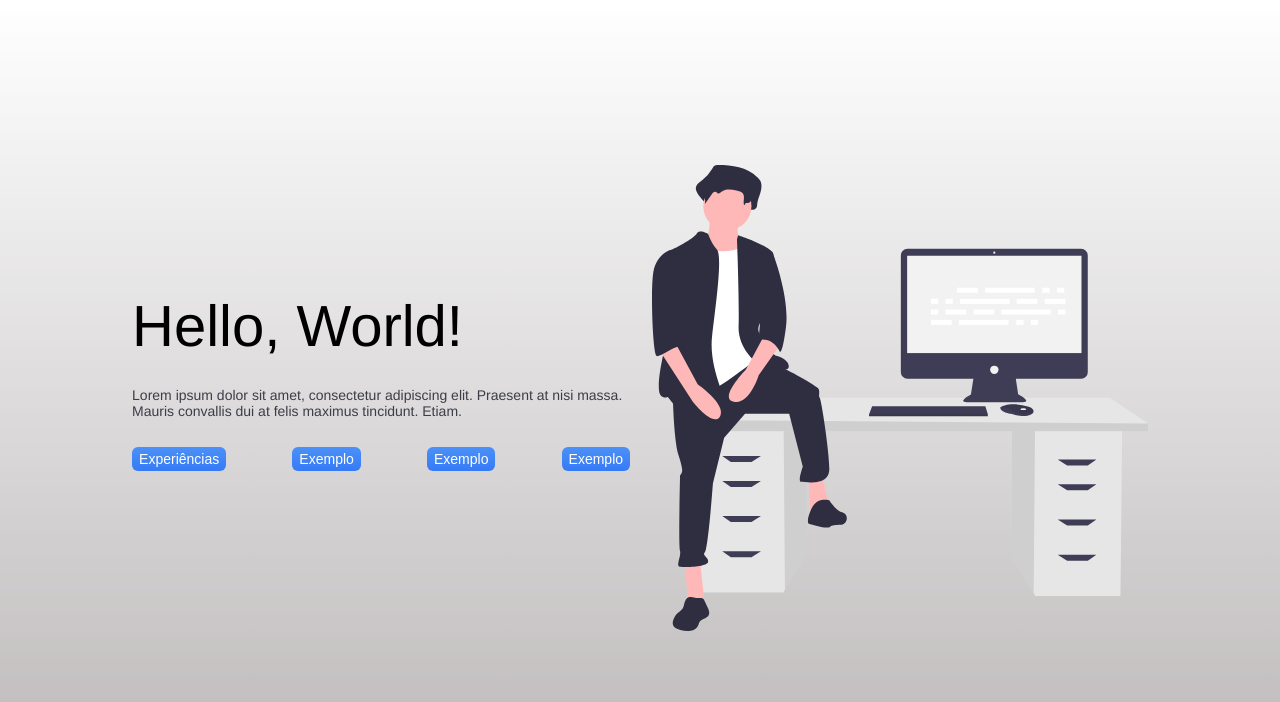
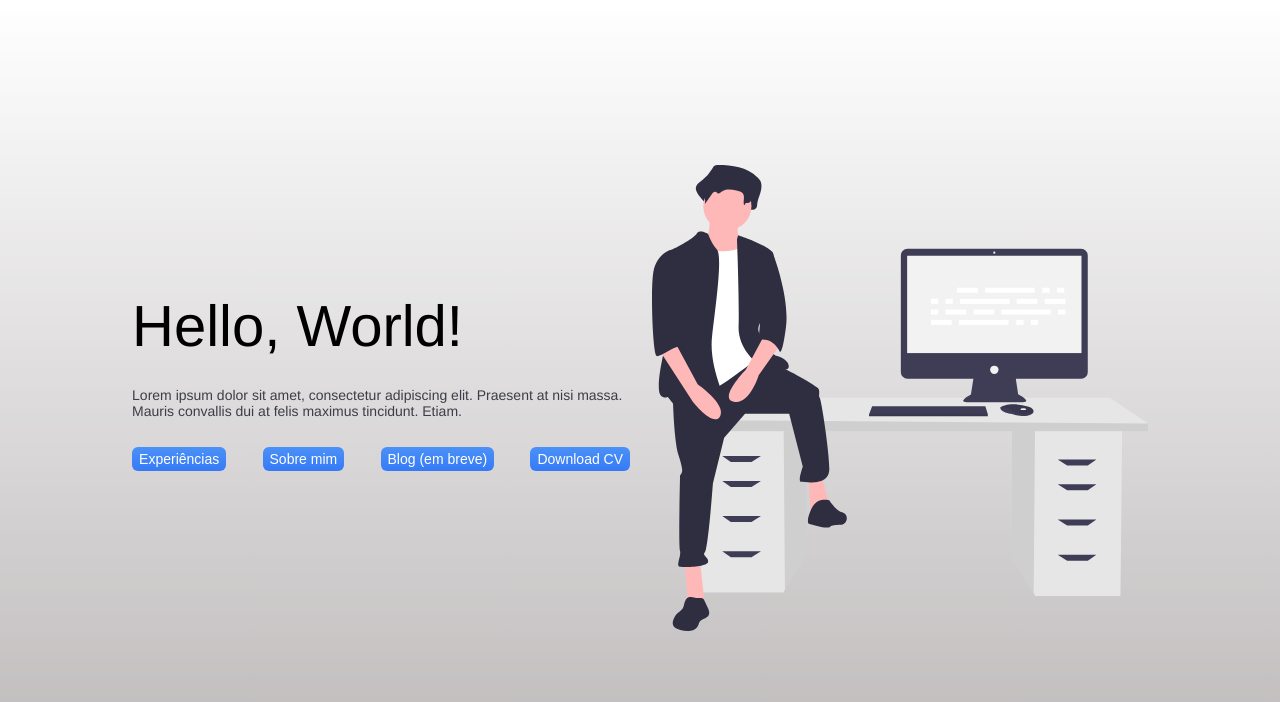
Before and after one commit to andreLuis1506/Profile, a Nuxt app: page / in a window 1280 px wide. Shown: the top 702 px of the page. Built offline with nearby package versions, Linux system fonts and the light colour scheme.

Commit message:
feat: :sparkles: Define categorias do site

```diff
--- a/app.vue
+++ b/app.vue
@@ -8,9 +8,13 @@
       <p id="subtitle">Lorem ipsum dolor sit amet, consectetur adipiscing elit. Praesent at nisi massa. Mauris convallis dui at felis maximus tincidunt. Etiam.</p>
       <div id="group-button">
         <ExpWindow  />
-        <DialogWindow  />
-        <DialogWindow  />
-        <DialogWindow  />
+        <ProfileWindow  />
+        <FolderButton  >
+          Blog (em breve)
+        </FolderButton>
+        <FolderButton  >
+          Download CV
+        </FolderButton>
       </div>
     </div>
     <div>
@@ -19,10 +23,6 @@
   </div>
 </main>
 </template>
-
-<script setup lang="ts">
-import DialogWindow from "~/components/DialogWindow.vue";
-</script>
 
 <style>
 body{
--- /dev/null
+++ b/components/ProfileWindow.vue
@@ -0,0 +1,14 @@
+
+<template>
+  <DialogWindow title="Sobre mim">
+    <div id="group-info">
+      <h1 id="title">Desenvolvedor</h1>
+      <p id="subtitle">Desenvolvedor Full Stack, apaixonado por tecnologia e inovação.</p>
+    </div>
+    <HomeIlustrator />
+  </DialogWindow>
+</template>
+
+<script setup lang="ts">
+
+</script>
```
